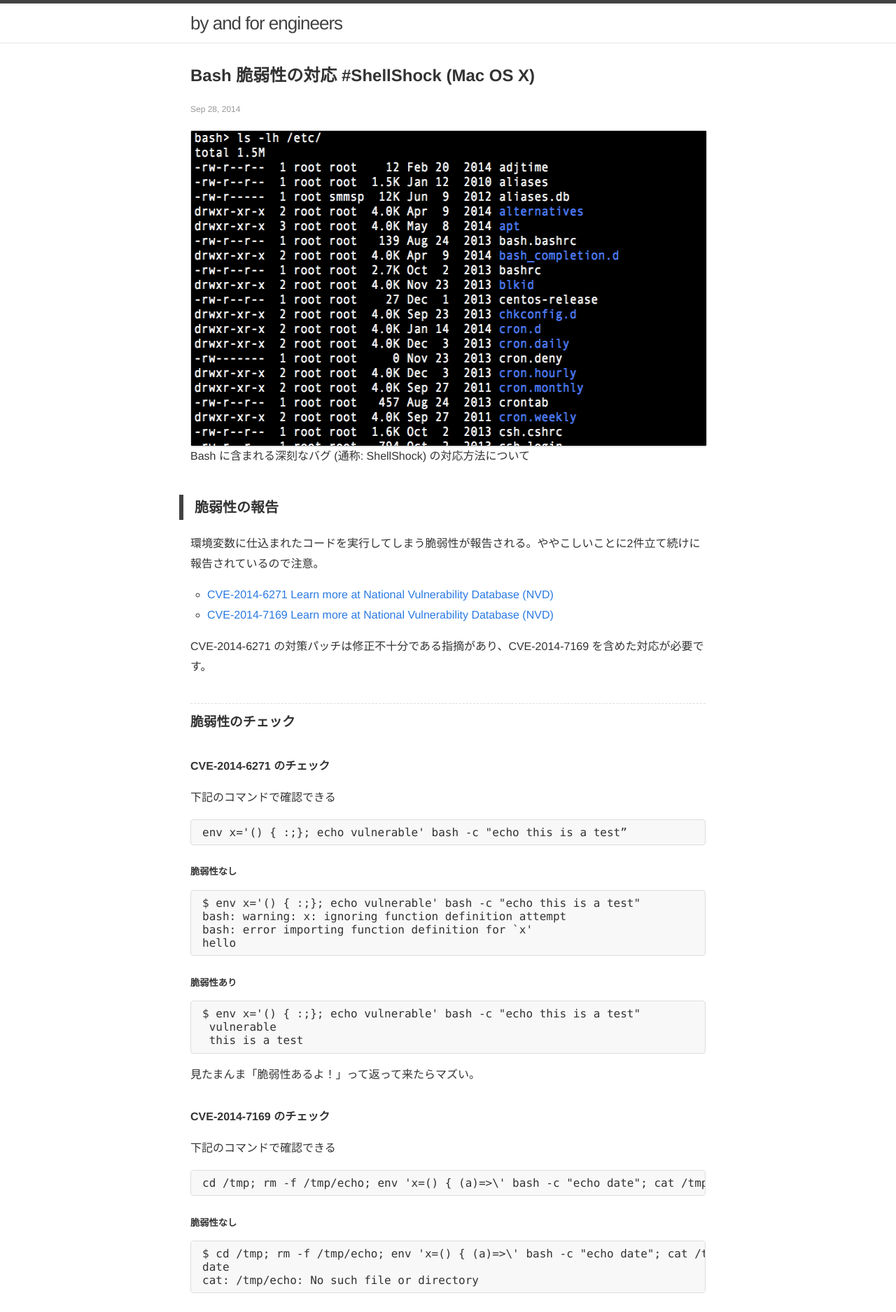
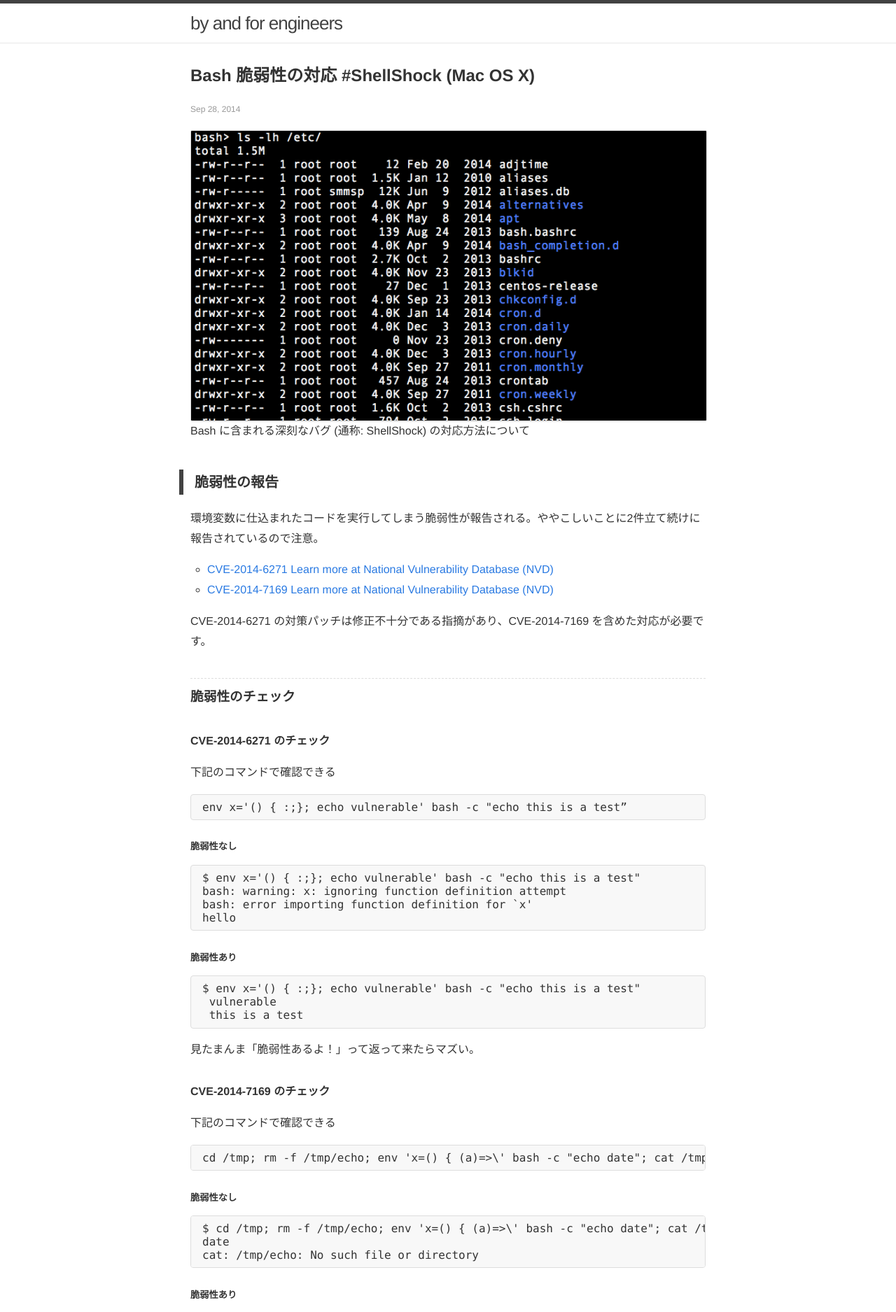
Before and after one commit to yulii/yulii.github.io, a Jekyll site: the page built from _posts/2014/2014-09-28-shell-shock.md, in a window 1280 px wide. Shown: the top 1875 px of the page at 70% size. Built offline with Jekyll 4.4.1, drawn with Linux system fonts in a browser that asks for light colours; nearby versions of some CDN libraries; Markdown is read by kramdown in place of the engine named in the settings; comment, search, counter and statistics services are not loaded.

Commit message:
fixed image size

```diff
--- a/_layouts/post.html
+++ b/_layouts/post.html
@@ -10,7 +10,7 @@
     <h1>{{ page.title }}</h1>
     <p><time class="muted" datetime="{{ page.date | date_to_xmlschema }}">{{ page.date | date: "%b %-d, %Y" }}</time></p>
     {% if page.image %}
-    <img src="/img/posts/{{ page.date | date: '%Y/%Y-%m-%d' }}-kv-800x450.png" width="800" height="450" class="photo-box">
+    <img src="/img/posts/{{ page.date | date: '%Y/%Y-%m-%d' }}-kv-800x450.png" class="photo-box">
     {% endif %}
   </header>
 
```
